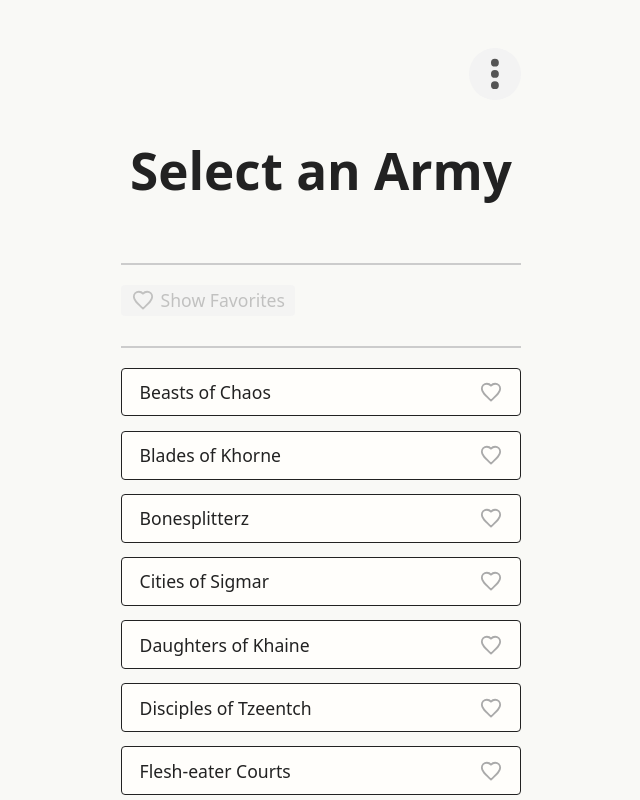
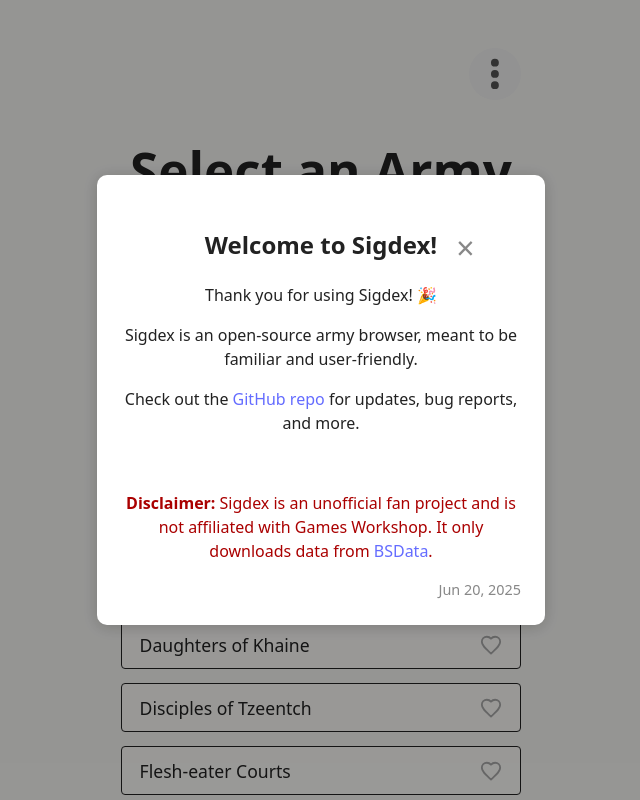
Before and after one commit to Harrison-Miller/Sigdex, a Vue app: page / in a window 1280 px wide. Shown: the top 800 px of the page, without its empty margins (319-959 px from the left). Built offline with nearby package versions, Linux system fonts and the light colour scheme.

Commit message:
Add notice modals

```diff
--- a/src/App.vue
+++ b/src/App.vue
@@ -1,7 +1,32 @@
 <script setup lang="ts">
+import { ref, onMounted } from 'vue';
 import { RouterView } from 'vue-router';
+import NoticeModal from './components/NoticeModal.vue';
+import { findNextNoticeToShow, markNoticeSeen } from './utils/notices';
+
+const showNotice = ref(false);
+const currentNotice = ref<any>(null);
+
+onMounted(() => {
+  const unseen = findNextNoticeToShow();
+  if (unseen) {
+    currentNotice.value = unseen;
+    showNotice.value = true;
+  }
+});
+
+function handleNoticeClose() {
+  if (currentNotice.value) markNoticeSeen(currentNotice.value);
+  showNotice.value = false;
+}
 </script>
 
 <template>
+  <NoticeModal
+    v-if="showNotice && currentNotice"
+    :notice="currentNotice"
+    :visible="showNotice"
+    @close="handleNoticeClose"
+  />
   <RouterView />
 </template>
--- /dev/null
+++ b/src/components/NoticeModal.vue
@@ -0,0 +1,71 @@
+<template>
+  <div v-if="visible" class="notice-modal-overlay" @mousedown.self="close">
+    <div class="notice-modal">
+      <button class="notice-modal-close" @click="close">&times;</button>
+      <h2>{{ notice.title }}</h2>
+      <div class="notice-modal-body" v-html="notice.body"></div>
+      <div class="notice-modal-timestamp">{{ formattedTimestamp }}</div>
+    </div>
+  </div>
+</template>
+
+<script setup lang="ts">
+import { computed, defineProps, defineEmits } from 'vue';
+
+const props = defineProps<{
+  notice: { title: string; body: string; timestamp: string };
+  visible: boolean;
+}>();
+const emit = defineEmits(['close']);
+
+function close() {
+  emit('close');
+}
+
+const formattedTimestamp = computed(() => {
+  const date = new Date(props.notice.timestamp);
+  return date.toLocaleDateString(undefined, { year: 'numeric', month: 'short', day: 'numeric' });
+});
+</script>
+
+<style scoped>
+.notice-modal-overlay {
+  position: fixed;
+  z-index: 1000;
+  left: 0;
+  top: 0;
+  width: 100vw;
+  height: 100vh;
+  background: rgba(0, 0, 0, 0.4);
+  display: flex;
+  align-items: center;
+  justify-content: center;
+}
+.notice-modal {
+  background: #fff;
+  border-radius: 10px;
+  max-width: 400px;
+  width: 90vw;
+  padding: 2em 1.5em 1.5em 1.5em;
+  box-shadow: 0 2px 16px rgba(0, 0, 0, 0.2);
+  position: relative;
+}
+.notice-modal-close {
+  position: absolute;
+  right: 1em;
+  top: 1em;
+  background: none;
+  border: none;
+  font-size: 2em;
+  color: #888;
+  cursor: pointer;
+}
+.notice-modal-body {
+  margin: 1em 0;
+}
+.notice-modal-timestamp {
+  font-size: 0.9em;
+  color: #888;
+  text-align: right;
+}
+</style>
--- /dev/null
+++ b/src/utils/notices.ts
@@ -0,0 +1,71 @@
+// Notice management logic for Sigdex
+
+export type NoticeCategory = 'special' | 'changelog' | string;
+export interface Notice {
+  title: string;
+  body: string;
+  timestamp: string; // ISO string
+  alwaysShow?: boolean; // If true, always show this notice, even if past one month
+  category: NoticeCategory;
+}
+
+// Notices by category
+export const NOTICES: Notice[] = [
+  {
+    title: 'Welcome to Sigdex!',
+    body: `
+		<p>Thank you for using Sigdex! 🎉</p>
+		<p>Sigdex is an open-source army browser, meant to be familiar and user-friendly.</p>
+		<p>Check out the <a href="https://github.com/Harrison-Miller/Sigdex" target="_blank">GitHub repo</a> for updates, bug reports, and more.</p>
+		<br>
+		<p style="color:#a00;"><b>Disclaimer:</b> Sigdex is an unofficial fan project and is not affiliated with Games Workshop. It only downloads
+	  data from <a href="https://github.com/BSData/age-of-sigmar-4th" target="_blank">BSData</a>.</p>
+	  `,
+    timestamp: '2025-06-20T00:00:00Z',
+    category: 'special',
+    alwaysShow: true, // Always show this notice
+  },
+  // Example changelog notice
+  // {
+  //   title: 'Changelog: v3.1.0',
+  //   body: '<ul><li>New features!</li></ul>',
+  //   timestamp: '2025-06-01T00:00:00Z',
+  //   category: 'changelog',
+  // },
+];
+
+export function getNoticeKey(notice: Notice): string {
+  return `notice-seen:${notice.title}`;
+}
+
+export function markNoticeSeen(notice: Notice) {
+  localStorage.setItem(getNoticeKey(notice), '1');
+}
+
+export function hasSeenNotice(notice: Notice): boolean {
+  return !!localStorage.getItem(getNoticeKey(notice));
+}
+
+function isOlderThanOneMonth(iso: string): boolean {
+  const now = new Date();
+  const date = new Date(iso);
+  const diff = now.getTime() - date.getTime();
+  return diff > 30 * 24 * 60 * 60 * 1000;
+}
+
+export function findNextNoticeToShow(): Notice | null {
+  const all = NOTICES;
+  for (let i = 0; i < all.length; ++i) {
+    const notice = all[i];
+    if (hasSeenNotice(notice)) continue;
+
+    if (notice.alwaysShow) return notice;
+
+    if (isOlderThanOneMonth(notice.timestamp)) continue;
+
+    if (notice.category == 'changelog' && i != all.length - 1) continue;
+
+    return notice;
+  }
+  return null;
+}
--- a/src/version.ts
+++ b/src/version.ts
@@ -1 +1 @@
-export const SIGDEX_VERSION = '3.1.0';
+export const SIGDEX_VERSION = '3.1.1';
```
